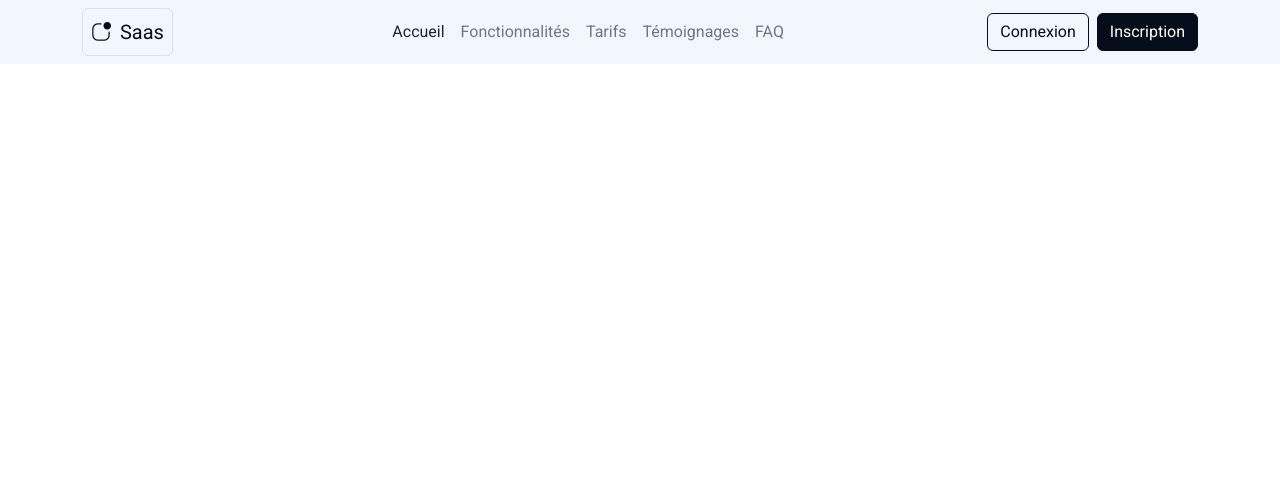
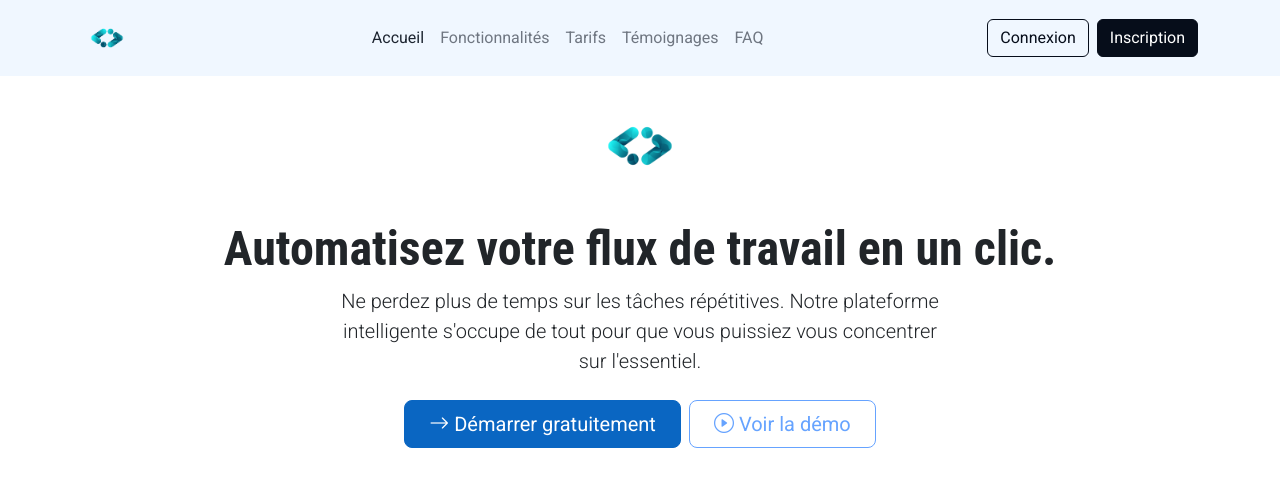
Before and after one commit to noword2000/LANDING-PAGE-SaaS, a website: page index.html in a window 1280 px wide. Drawn offline with nearby package versions, Linux system fonts and the light colour scheme; files that its build step writes are made by us from their sources.

Commit message:
feat : Ajout de la section hero
-Ajout de la section hero (titre, sous-titre, et deux boutons)
-Intégration d'un logo à la barre de navigation

```diff
--- a/index.html
+++ b/index.html
@@ -25,9 +25,8 @@
         <nav class="navbar navbar-expand-lg navbar-light bg-light fixed-top">
             <div class="container">
                 <!-- Logo ou Titre du site web -->
-                <a class="navbar-brand border rounded p-2" href="#">
-                    <i class="bi bi-app-indicator me-1 text-dark"></i>
-                    <span class="text-dark">Saas</span>
+                <a class="navbar-brand" href="#">
+                    <img src="img/logo.png" alt="" width="50" height="50" />
                 </a>
                 <!-- Bouton pour ouvrir le menu sur mobile et tablette (Navigation Responsive) -->
                 <button class="navbar-toggler" type="button" data-bs-toggle="collapse" data-bs-target="#navbar"
@@ -62,7 +61,35 @@
         </nav>
     </header>
     <!-- Contenu principal de la page Web -->
-    <main class="mt-5 pt-5">
+    <main>
+        <!-- Section 1 : Section Hero pour présenter mon SaaS -->
+        <section>
+            <div class="px-4 py-5 my-5 text-center">
+                <!-- Logo du SaaS -->
+                <img class="d-block mx-auto mb-4" src="img/logo.png" alt="" width="100" height="100" />
+                <!-- Titre Accrocheur -->
+                <h1 class="display-5 fw-bold">Automatisez votre flux de travail en un clic.</h1>
+                <div class="col-lg-6 mx-auto">
+                    <!-- Sous-titre -->
+                    <p class="lead mb-4">
+                        Ne perdez plus de temps sur les tâches répétitives. Notre plateforme intelligente s'occupe de
+                        tout pour que vous puissiez vous concentrer sur l'essentiel.
+                    </p>
+                    <div class="d-grid gap-2 d-sm-flex justify-content-sm-center">
+                        <!-- Bouton Primaire -->
+                        <button type="button" class="btn btn-primary btn-lg px-4 gap-3">
+                            <i class="bi bi-arrow-right"></i>
+                            Démarrer gratuitement
+                        </button>
+                        <!-- Bouton Secondaire -->
+                        <button type="button" class="btn btn-outline-secondary btn-lg px-4">
+                            <i class="bi bi-play-circle"></i>
+                            Voir la démo
+                        </button>
+                    </div>
+                </div>
+            </div>
+        </section>
 
     </main>
     <!-- Bootstrap JS -->
```
Also changed, not shown: img/logo.png (added).
